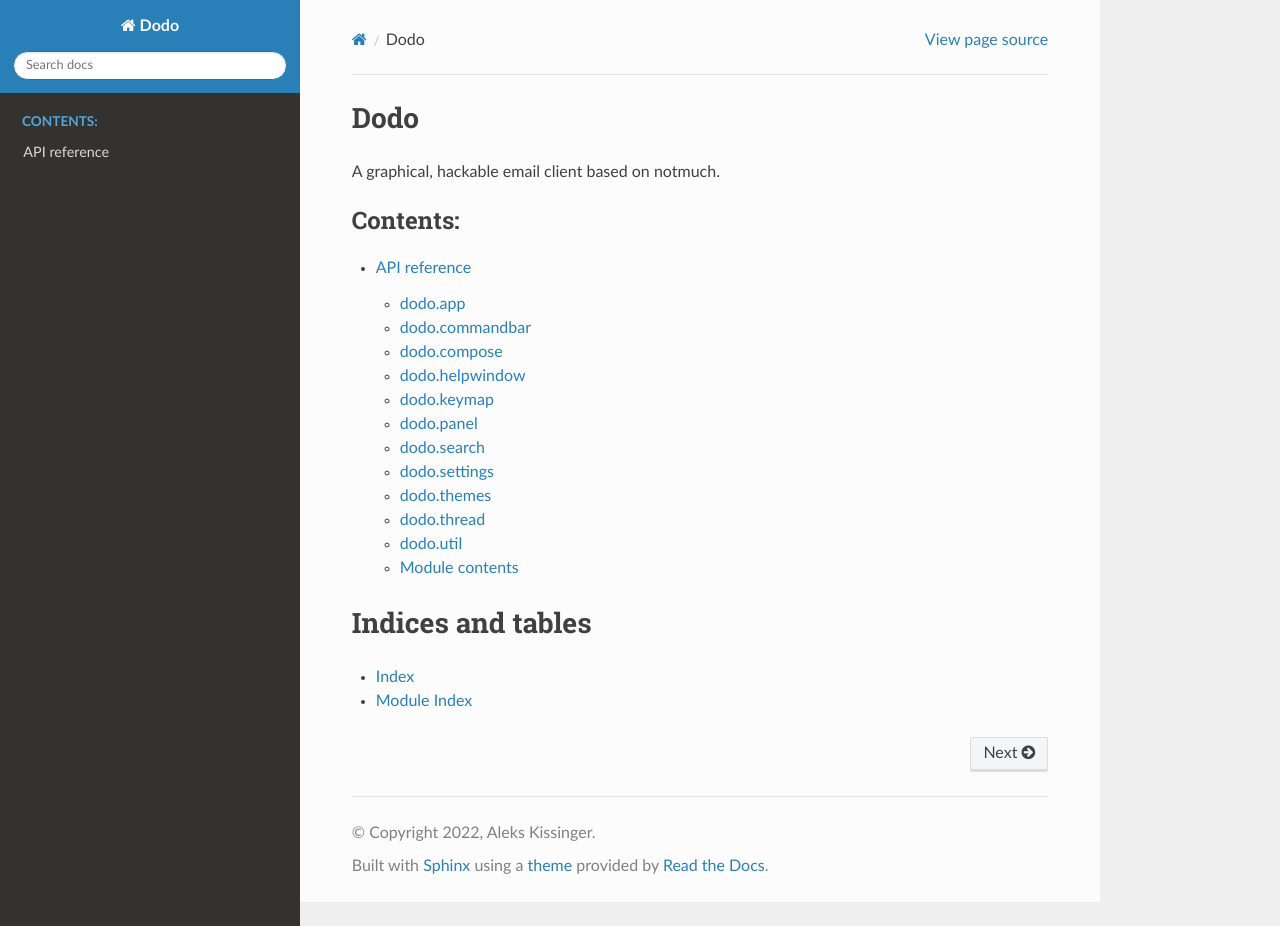
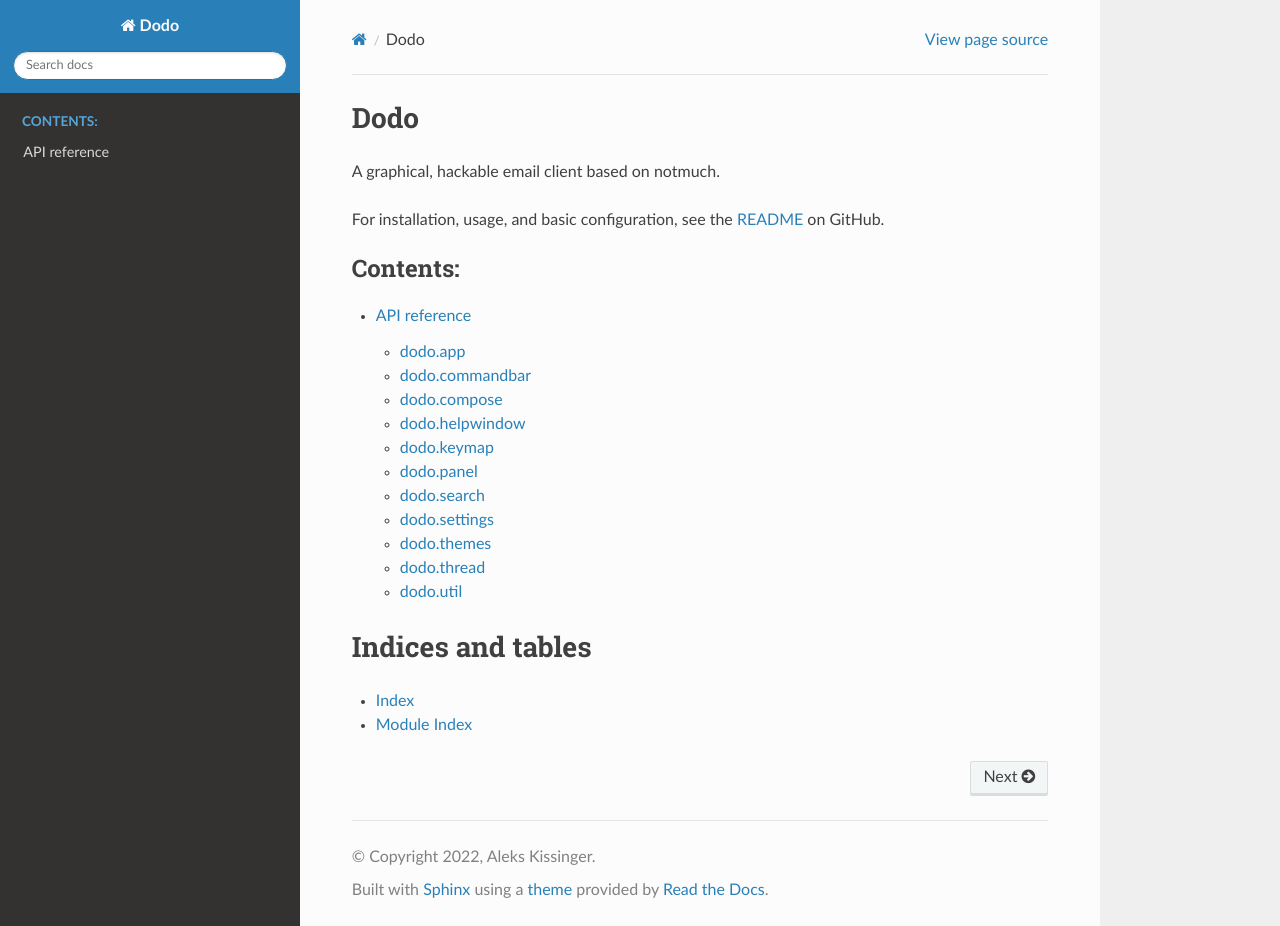
Before and after one commit to akissinger/dodo, a Sphinx documentation site: the page built from docs/source/index.rst, in a window 1280 px wide and 926 px high. Built offline with Sphinx 7.4.7 and the Read the Docs theme 2.0.0, drawn with Linux system fonts in a browser that asks for light colours.

Commit message:
link the readme from readthedocs

```diff
--- a/docs/source/api.rst
+++ b/docs/source/api.rst
@@ -77,10 +77,3 @@
 .. automodule:: dodo.util
    :members:
    :show-inheritance:
-
-Module contents
----------------
-
-.. automodule:: dodo
-   :members:
-   :show-inheritance:
--- a/docs/source/index.rst
+++ b/docs/source/index.rst
@@ -7,6 +7,10 @@
 ====
 
 A graphical, hackable email client based on notmuch.
+
+For installation, usage, and basic configuration, see the README_ on GitHub.
+
+.. _README: https://github.com/akissinger/dodo#readme
 
 .. toctree::
    :maxdepth: 2
--- a/setup.py
+++ b/setup.py
@@ -8,7 +8,7 @@
     version="0.1",
     author="Aleks Kissinger",
     author_email="aleks0@gmail.com",
-    description="A graphical, hackable email client based on notmuch ",
+    description="A graphical, hackable email client based on notmuch",
     long_description=long_description,
     long_description_content_type="text/markdown",
     url="https://github.com/akissinger/dodo",
```
